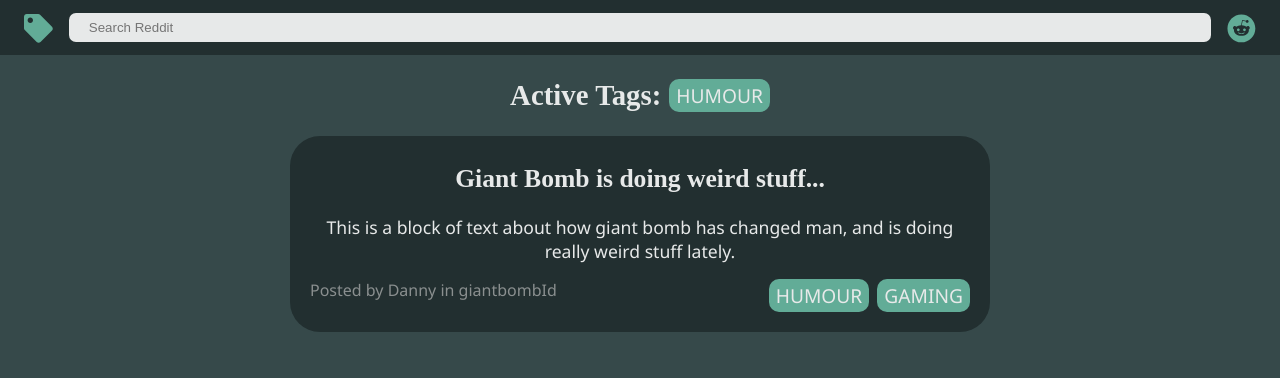
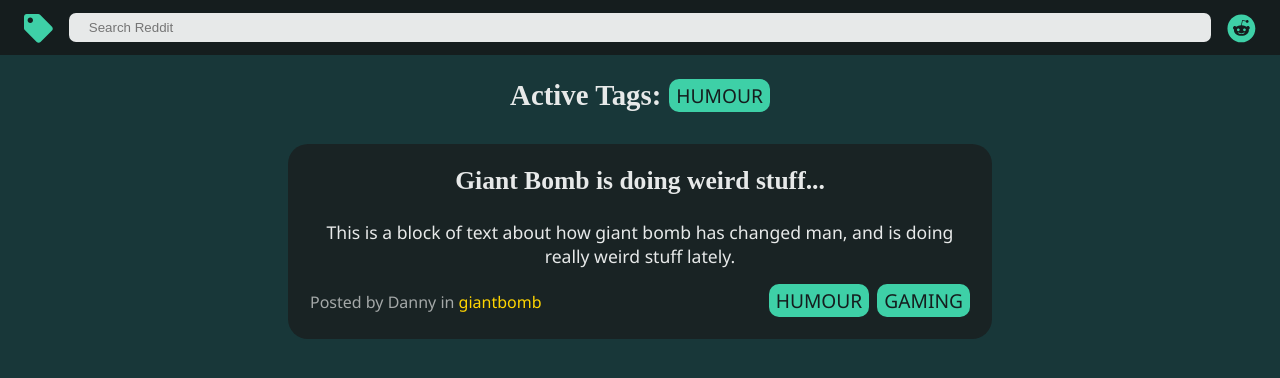
Before and after one commit to DannyGeorgeWheeler/taggit, a React (Create React App) app: page / in a window 1280 px wide. Shown: the top 378 px of the page. Built offline with nearby package versions, Linux system fonts and the light colour scheme.

Commit message:
added individual post page navigation and adjusted styles with nicer colours and spacing

```diff
--- a/src/app/App.css
+++ b/src/app/App.css
@@ -1,14 +1,14 @@
 @import url('https://fonts.googleapis.com/css2?family=Noto+Serif+JP&display=swap');
 
 body {
-  background-color: hsl(183, 16%, 25%);
+  background-color: hsl(184, 40%, 16%);
   color: hsl(180, 5%, 91%);
-  font-family: 'Segoe UI', Tahoma, Geneva, Verdana, sans-serif;
+  font-family: 'Segoe UI', sans-serif;
 }
 
 nav {
   display: flex;
-  background-color: hsl(184, 17%, 16%);
+  background-color: hsl(184, 17%, 10%);
   padding: 0.5rem;
 }
 
@@ -16,26 +16,19 @@
   margin: 0 1.5rem;
 }
 
-article {
-  margin: 1.3rem auto;
-  max-width: 700px;
-  background-color: hsl(184, 17%, 16%);
-  border-radius: 30px;
-}
-
 .linkButton {
   padding: 0rem 1rem;
-  color: hsl(163, 31%, 53%);
+  color: hsl(163, 61%, 53%);
   font-size: 1.8rem;
+  transition: all 0.4s ease;
 }
 
 .linkButton:visited {
-  color: hsl(163, 31%, 53%);
+  color: hsl(163, 61%, 53%);
 }
 
 .linkButton:hover {
-  color: hsl(163, 31%, 63%);
-  /*color: hsl(150, 75, 50);*/
+  color: hsl(180, 5%, 91%);
 }
 
 #search {
@@ -54,6 +47,8 @@
   font-family: 'Noto Serif JP', serif;
   flex-grow: 1;
   font-size: 1.8rem;
+  margin-top: 0px;
+  margin-bottom: 0px;
 }
 
 h3 {
@@ -79,7 +74,9 @@
 
 .pageHeader {
   display: flex;
-  align-items: center;
+  align-items:flex-start;
   justify-content: center;
-  margin-bottom: 1rem;
+  margin-top: 1.5rem;
+  margin-bottom: 1.5rem;
+  gap: 1rem;
 }
--- a/src/app/App.js
+++ b/src/app/App.js
@@ -7,6 +7,7 @@
 import Posts from '../features/posts/Posts';
 import TagsFilter from '../features/tags/TagsFilter';
 import Communities from '../features/communities/Communities';
+import Post from '../features/posts/Post';
 
 function App() {
   return (
@@ -20,7 +21,7 @@
           <Route path='/' element={<Posts />} />
           <Route path='/tags' element={<TagsFilter />} />
           <Route path='/communities' element={<Communities />} />
-          <Route path='/post' element={<h1>Post</h1>} />
+          <Route path='/post/:postId' element={<Post />} />
       </Routes>
       <Outlet />
     </Router>
--- a/src/features/communities/CommunitiesSlice.js
+++ b/src/features/communities/CommunitiesSlice.js
@@ -1,12 +1,12 @@
 import { createSlice } from "@reduxjs/toolkit";
 
 const testCommunities = {
-    id1: {
+    giantbombId: {
         id: 'giantbombId',
         name: 'giantbomb'
     },
 
-    id2: {
+    babiesId: {
         id: 'babiesId',
         name: 'babies'
     }
--- /dev/null
+++ b/src/features/posts/Post.js
@@ -0,0 +1,28 @@
+import './Posts.css';
+import React from 'react';
+import { Link } from 'react-router-dom';
+import { useSelector } from 'react-redux';
+import { selectPosts } from './PostsSlice';
+import { useParams } from 'react-router-dom';
+import { selectCommunities } from '../communities/CommunitiesSlice';
+
+export default function Post() {
+    const posts = useSelector(selectPosts);
+    const communities = useSelector(selectCommunities)
+    let { postId } = useParams();
+    const { author, community, title, content } = posts[postId];
+    const communityName = communities[community].name;
+
+    return (
+        <section>
+            <header className='pageHeader'>
+                <h1>{title}</h1>
+                <Link to='/' className='closePage'><button>X</button></Link>
+            </header>
+            <div className='postDetailed'>
+                <p className='postMeta'>Posted by {author} in <span className='metaHighlight'>r/{communityName}</span></p>
+                <p className='postContent'>{content}</p>
+            </div>
+        </section>
+    )
+}
--- a/src/features/posts/Posts.css
+++ b/src/features/posts/Posts.css
@@ -11,34 +11,55 @@
     font-size: 1.6rem;
 }
 
+/* The Post Summary Page */
+
 .activeTagsHeader {
     display: flex;
+    flex-wrap: wrap;
     gap: 8px;
     justify-content: center;
     align-items: center;
+    margin-top: 1.5rem;
+    margin-bottom: 2rem;
+}
+
+.postSummary {
+    margin: 1.3rem auto;
+    max-width: 700px;
+    background-color: hsl(184, 17%, 12%);
+    border-radius: 20px;
+    border: 2px solid hsla(180, 5%, 91%, 0%);
+    transition: all 0.4s ease;
+}
+
+.postSummary:hover {
+    border: 2px solid hsla(180, 5%, 91%, 100%);
+    background-color: hsl(184, 17%, 16%);
 }
 
 .postCard {
     padding: 20px;
 }
 
-.postTitle {
-    margin-top: 0.5rem;
+.summaryTitle {
+    margin-top: 0;
+    margin-bottom: 1.5rem;
 }
 
-.postContent {
+.summaryContent {
     font-size: 1.1rem;
 }
 
-.postMeta {
-    color: hsl(180, 2%, 55%);
+.summaryMeta {
+    color: hsl(180, 2%, 65%);
     display: flex;
     margin: 0;
     text-align: left;
     gap: 8px;
+    align-items:baseline;
 }
 
-.postedBy {
+.summaryPostedBy {
     flex-grow: 1;
 }
 
@@ -46,3 +67,26 @@
     display: flex;
     gap: 8px;
 }
+
+/* The Detailed Post Page */
+
+.postDetailed {
+    max-width: 700px;
+    margin: 0 auto;
+}
+
+.postMeta {
+    text-align: center;
+    background-color: hsl(184, 17%, 12%);
+    padding: 5px 10px;
+    border-radius: 10px;
+    width: fit-content;
+}
+
+.metaHighlight {
+    color: hsl(50, 100%, 50%);
+}
+
+.postContent {
+    text-align: left;
+}
--- a/src/features/posts/Posts.js
+++ b/src/features/posts/Posts.js
@@ -5,11 +5,13 @@
 import { Link } from 'react-router-dom';
 import { selectActiveTags, selectTags } from "../tags/TagsSlice";
 import Tag from '../tags/Tag';
+import { selectCommunities } from '../communities/CommunitiesSlice';
 
 export default function Posts() {
     const posts = useSelector(selectPosts);
     const tags = useSelector(selectTags);
     const currentTags = useSelector(selectActiveTags);
+    const communities = useSelector(selectCommunities);
 
     // console.log('tags:' + tags['id1'].name);
     // console.log(currentTags[0]);
@@ -41,13 +43,13 @@
             <h1 className='activeTagsHeader'>Active Tags: {getTitleTags()}</h1>
             {filterPosts().map(post => {
                 return (
-                <article key={post.id}>
-                    <Link key={post.id} to={post.id}>
+                <article key={post.id} className='postSummary'>
+                    <Link key={post.id} to={`/post/${post.id}`} >
                         <div className='postCard'>
-                            <h2 className='postTitle'>{post.title}</h2>
-                            <p className='postContent'>{post.content}</p>
-                            <div className="postMeta">
-                                <span className='postedBy'>Posted by {post.author} in {post.community}</span>
+                            <h2 className='summaryTitle'>{post.title}</h2>
+                            <p className='summaryContent'>{post.content}</p>
+                            <div className="summaryMeta">
+                                <span className='summaryPostedBy'>Posted by {post.author} in <span className='metaHighlight'>{communities[post.community].name}</span></span>
                                 <div className="postTags">
                                     {Object.values(tags)
                                     .filter(tag => tag.communityIds.includes(post.community))
--- a/src/features/posts/PostsSlice.js
+++ b/src/features/posts/PostsSlice.js
@@ -13,16 +13,16 @@
 })
 
 const posts = {
-    0: {
-        id: 0,
+    id1: {
+        id: 'id1',
         author: 'Danny',
         community: 'giantbombId',
         title: 'Giant Bomb is doing weird stuff...',
         content: 'This is a block of text about how giant bomb has changed man, and is doing really weird stuff lately.'
     },
 
-    1: {
-        id: 1,
+    id2: {
+        id: 'id2',
         author: 'Tulu',
         community: 'babiesId',
         title: 'I\'m feeling so full',
--- a/src/features/tags/Tags.css
+++ b/src/features/tags/Tags.css
@@ -5,9 +5,9 @@
 
 .tag {
     padding: 3px 7px;
-    background-color: hsl(163, 31%, 53%);
+    background-color: hsl(163, 61%, 53%);
     border-radius: 10px;
-    color: hsl(180, 5%, 91%);
+    color: hsl(184, 17%, 10%);
     font-size: 1.2rem;
     text-transform: uppercase;
     align-items: center;
@@ -40,7 +40,7 @@
 }
 
 .tagListItem:hover .tag{
-    background-color: hsl(163, 31%, 43%);
+    background-color: gold;
     transition: all 0.4s ease;
 }
 
```
Also changed, not shown: src/features/tags/TagsSlice.js (line endings or trailing spaces).
